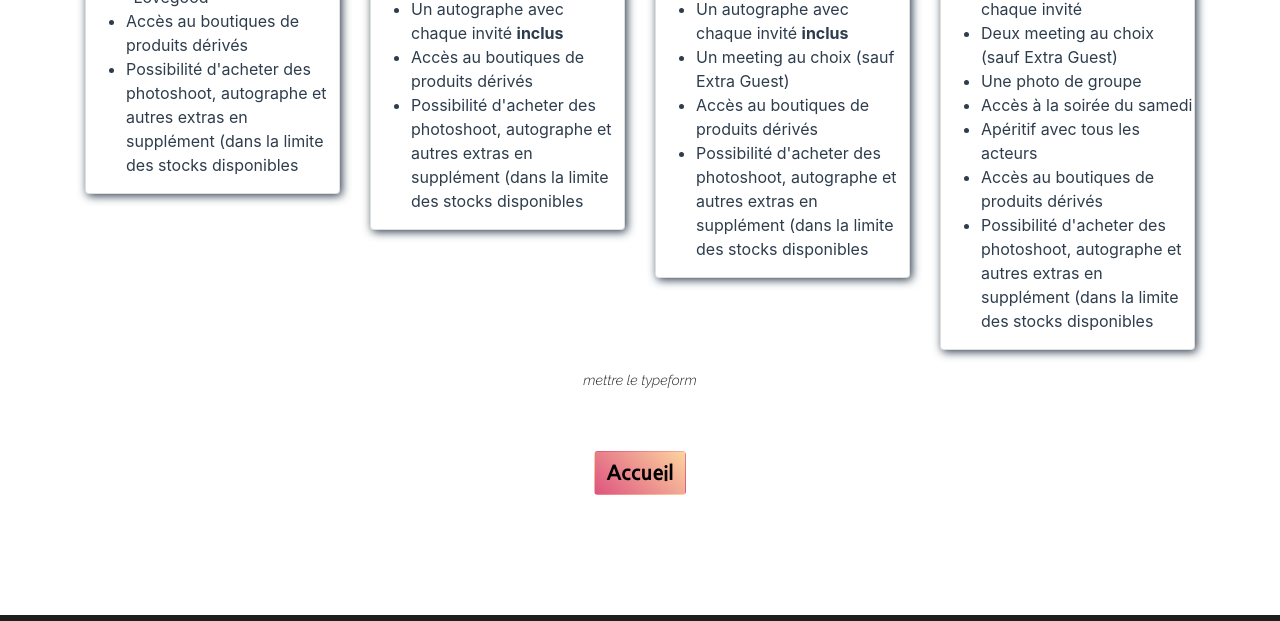
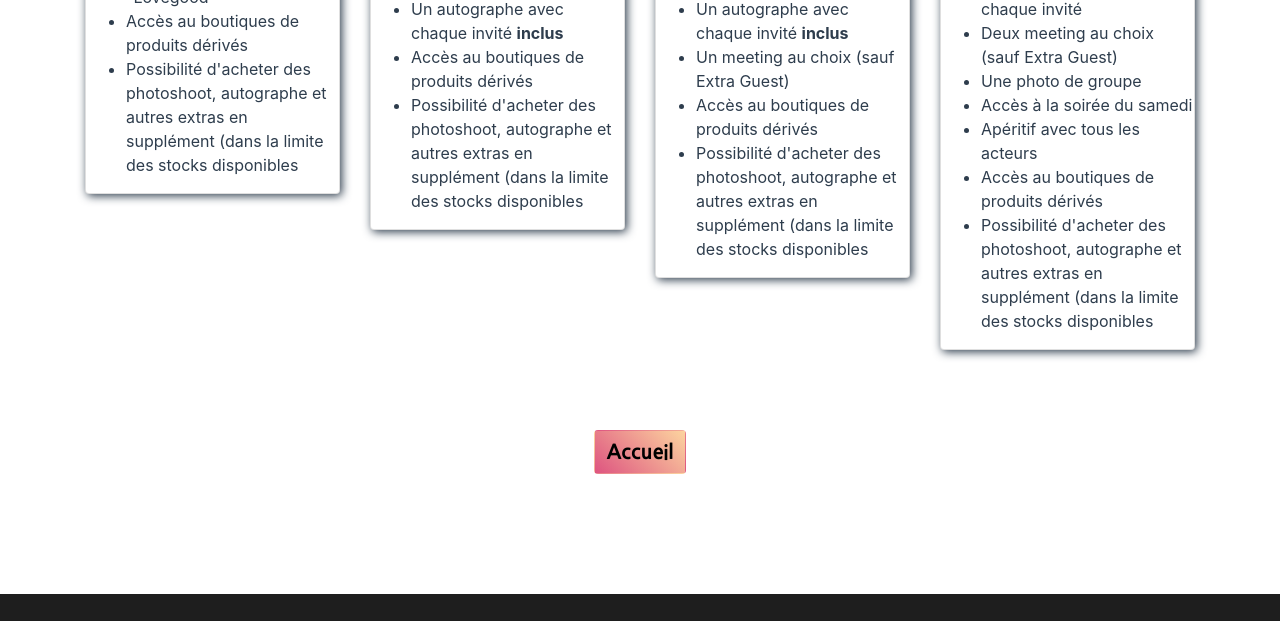
Before and after one commit to Lauramai/Lauramai.github.io, a plain HTML site: page heartland.html in a window 1280 px wide. Shown: the part 1002-1623 px from the top of the page. Drawn offline with nearby package versions, Linux system fonts and the light colour scheme.

Commit message:
Update 12

```diff
--- a/heartland.html
+++ b/heartland.html
@@ -133,9 +133,6 @@
   </div>
 </div>
 
-<div class="billeterie">
-	<p>mettre le typeform</p>
-</div>
 
   <div class="text-center">
     <a href="index.html" class="btn button-pink"> Accueil</a>
```
Also changed, not shown: insaisissables.html (+0 -3 lines), teenwolf.html (+0 -3 lines).
